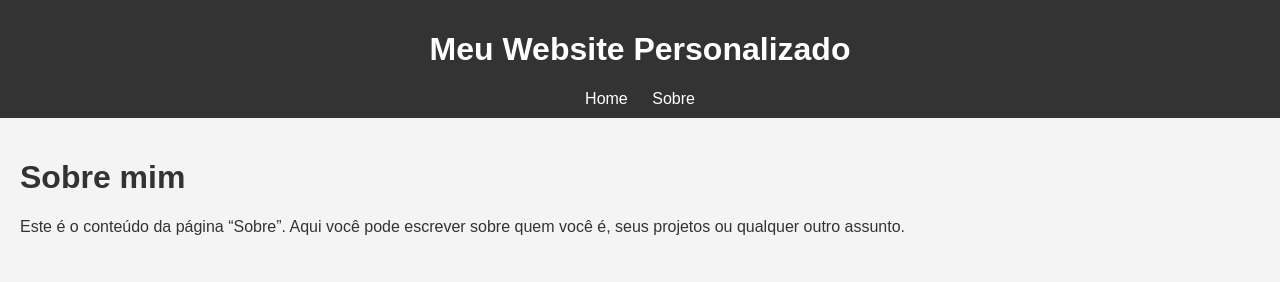
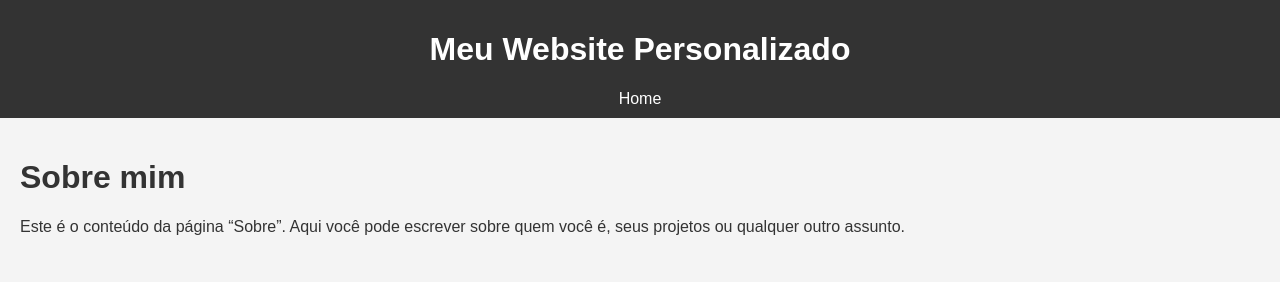
Before and after one commit to jaspior/COSINE-DP-Earth, a Jekyll site: the page built from index.md, in a window 1280 px wide. Shown: the top 282 px of the page. Built offline with Jekyll 4.4.1, drawn with Linux system fonts in a browser that asks for light colours.

Commit message:
Update default.html

```diff
--- a/_layouts/default.html
+++ b/_layouts/default.html
@@ -10,8 +10,7 @@
     <header>
         <h1>{{ site.title }}</h1>
         <nav>
-            <a href="/">Home</a>
-            <a href="/sobre">Sobre</a>
+            <a href="https://jaspior.github.io/COSINE-DP-Earth/">Home</a>
         </nav>
     </header>
 
```
